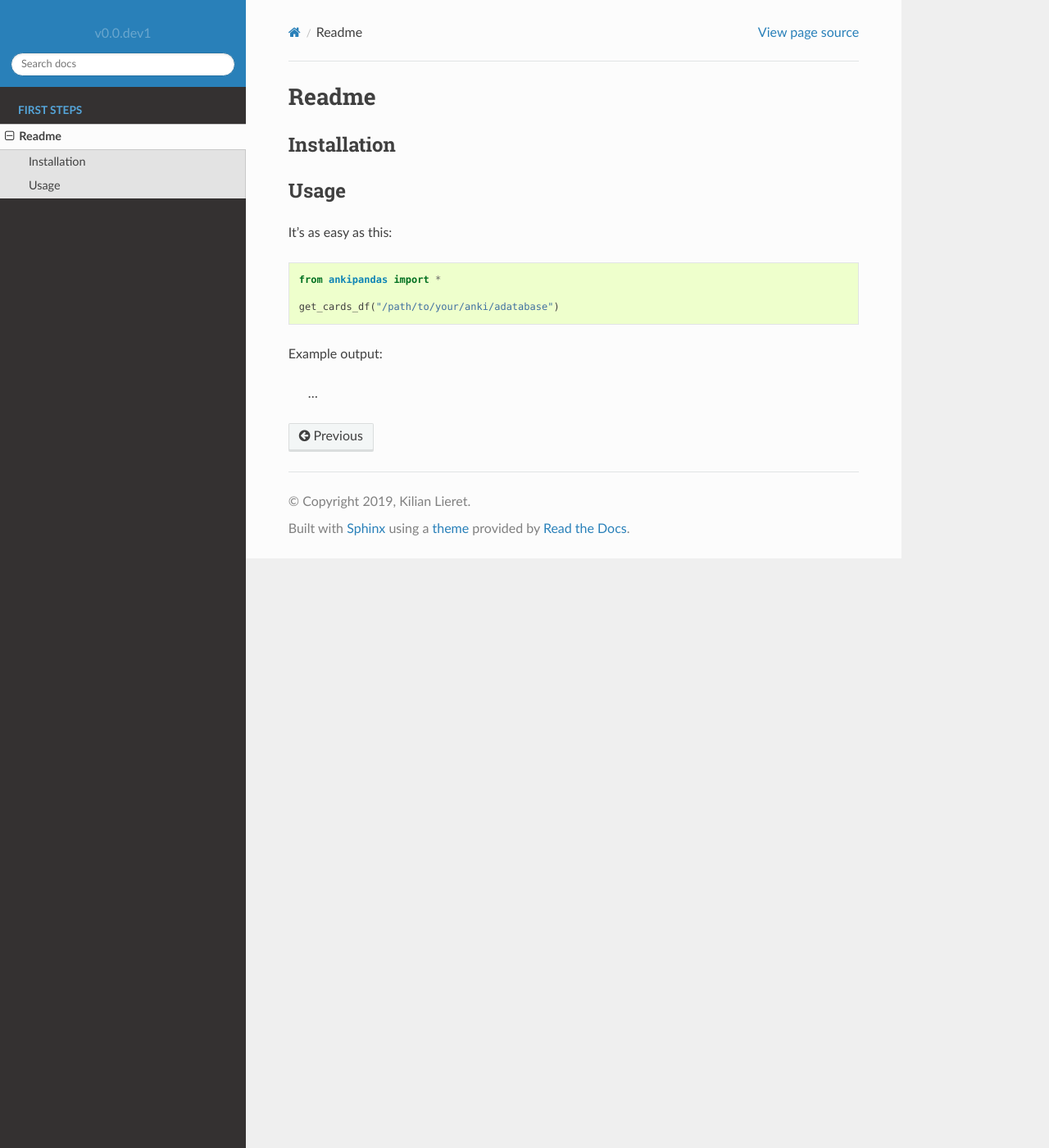
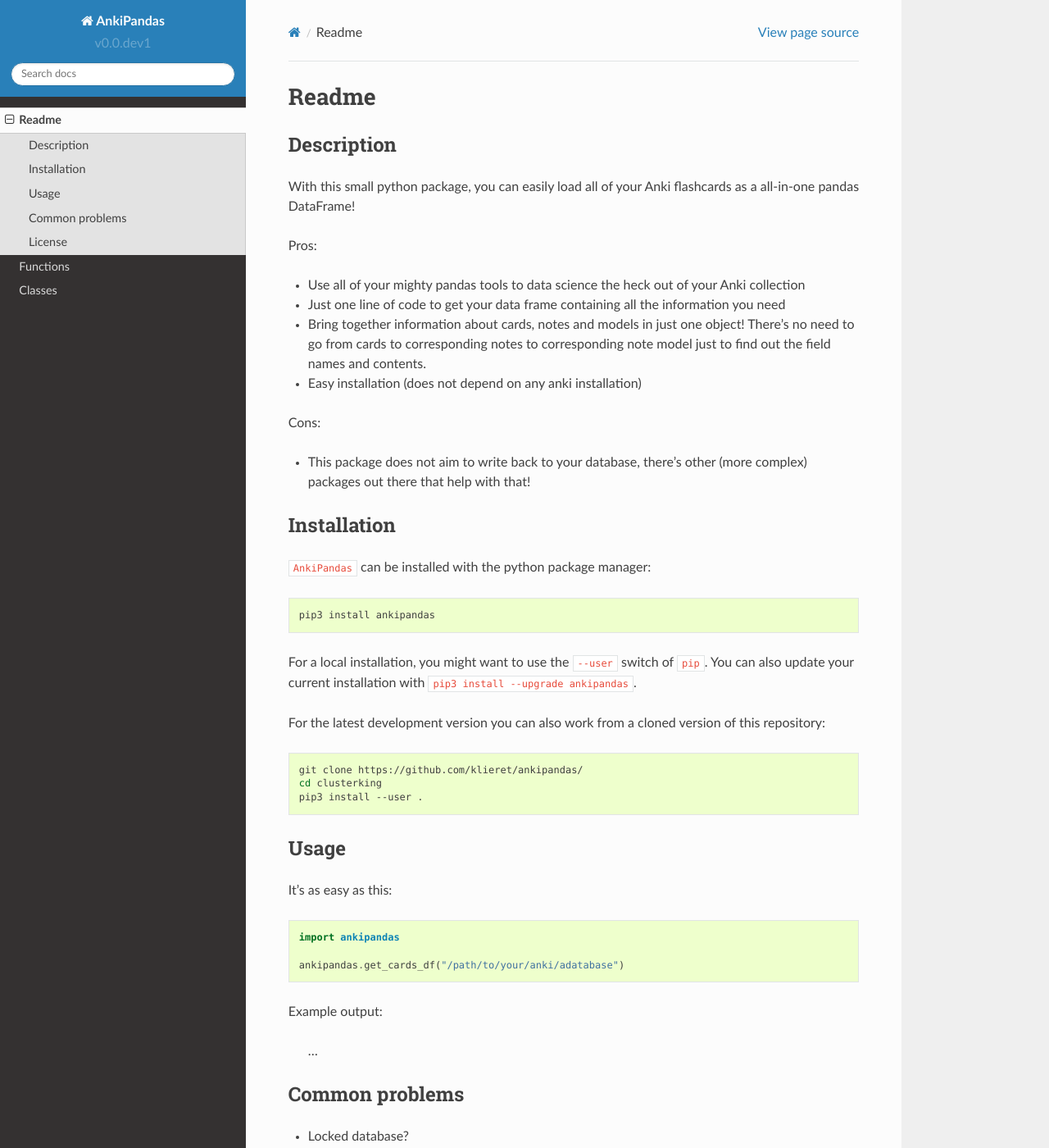
Before and after one commit to klieret/AnkiPandas, a Sphinx documentation site: the page built from doc/readme.rst, in a window 1280 px wide and 1400 px high. Shown: the whole window at 82% size. Built offline with Sphinx 7.4.7 and the Read the Docs theme 2.0.0, drawn with Linux system fonts in a browser that asks for light colours; some of the changed text lies outside the part shown.

Commit message:
[Doc] Extend documentation and readme

```diff
--- a/README.rst
+++ b/README.rst
@@ -1,10 +1,50 @@
-AnkiPandas
-==========
+AnkiPandas: Open your Anki database as a pandas DataFrame in just one line!
+===========================================================================
 
 .. start-body
 
+Description
+-----------
+
+With this small python package, you can easily load all of your Anki flashcards
+as a all-in-one pandas DataFrame!
+
+Pros:
+
+* Use all of your mighty pandas tools to data science the heck out of
+  your Anki collection
+* Just one line of code to get your data frame containing all the information
+  you need
+* Bring together information about cards, notes and models in just one object!
+  There's no need to go from cards to corresponding notes to corresponding
+  note model just to find out the field names and contents.
+* Easy installation (does not depend on any anki installation)
+
+Cons:
+
+* This package does not aim to write back to your database, there's other
+  (more complex) packages out there that help with that!
+
 Installation
 ------------
+
+``AnkiPandas`` can be installed with the python package manager:
+
+.. code:: sh
+
+    pip3 install ankipandas
+
+For a local installation, you might want to use the ``--user`` switch of ``pip``.
+You can also update your current installation with ``pip3 install --upgrade ankipandas``.
+
+For the latest development version you can also work from a cloned version
+of this repository:
+
+.. code:: sh
+
+    git clone https://github.com/klieret/ankipandas/
+    cd clusterking
+    pip3 install --user .
 
 Usage
 -----
@@ -13,12 +53,24 @@
 
 .. code:: python
 
-    from ankipandas import *
+    import ankipandas
 
-    get_cards_df("/path/to/your/anki/adatabase")
+    ankipandas.get_cards_df("/path/to/your/anki/adatabase")
 
 Example output:
 
     ...
 
+Common problems
+---------------
+
+* Locked database?
+
+License
+-------
+
+This software is lienced under the `MIT license`_.
+
+.. _MIT  license: https://github.com/klieret/ankipandas/blob/master/LICENSE.txt
+
 .. end-body
--- /dev/null
+++ b/doc/classes.rst
@@ -0,0 +1,6 @@
+Classes
+=======
+
+.. autoclass:: ankipandas.AnkiPandas
+    :members:
+    :undoc-members:
--- a/doc/conf.py
+++ b/doc/conf.py
@@ -148,13 +148,13 @@
 # documentation.
 # html_theme_options = {}
 
-if html_theme == "sphinx_rtd_theme":
-    html_theme_options = {
-        'logo_only': True
-    }
-else:
-    html_theme_options = {}
-print("html_theme_options={}".format(html_theme_options))
+# if html_theme == "sphinx_rtd_theme":
+#     html_theme_options = {
+#         'logo_only': True
+#     }
+# else:
+#     html_theme_options = {}
+# print("html_theme_options={}".format(html_theme_options))
 
 # The name for this set of Sphinx documents.  If None, it defaults to
 # "<project> v<release> documentation".
@@ -174,7 +174,7 @@
 # Add any paths that contain custom static files (such as style sheets) here,
 # relative to this directory. They are copied after the builtin static files,
 # so a file named "default.css" will overwrite the builtin "default.css".
-html_static_path = ['_static']
+# html_static_path = ['_static']
 
 
 # Output file base name for HTML help builder.
--- /dev/null
+++ b/doc/functions.rst
@@ -0,0 +1,4 @@
+Functions
+=========
+
+.. autofunction:: ankipandas.get_cards_df
```
Also changed, not shown: doc/index.rst (+4 -3 lines), 1 other file.
